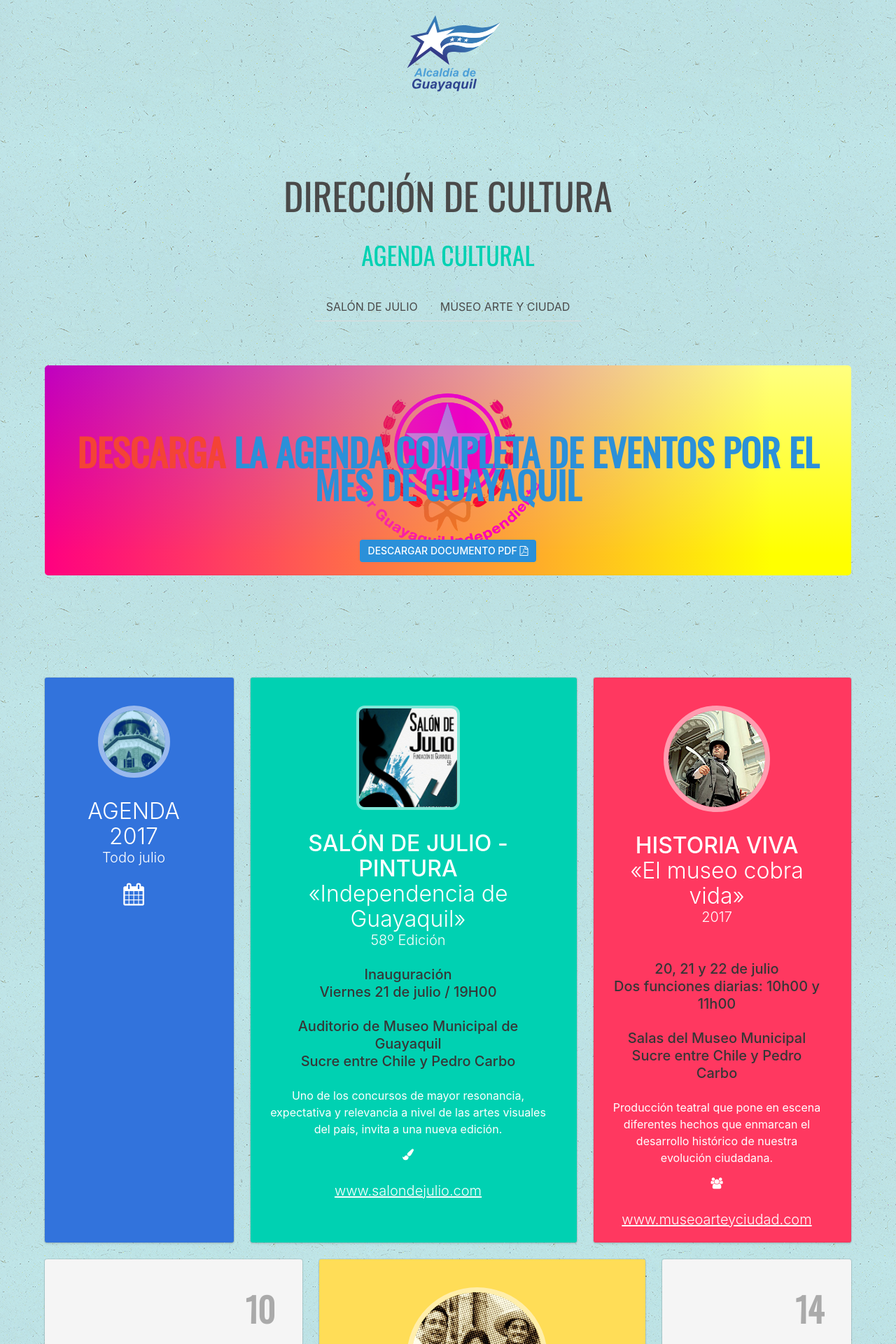
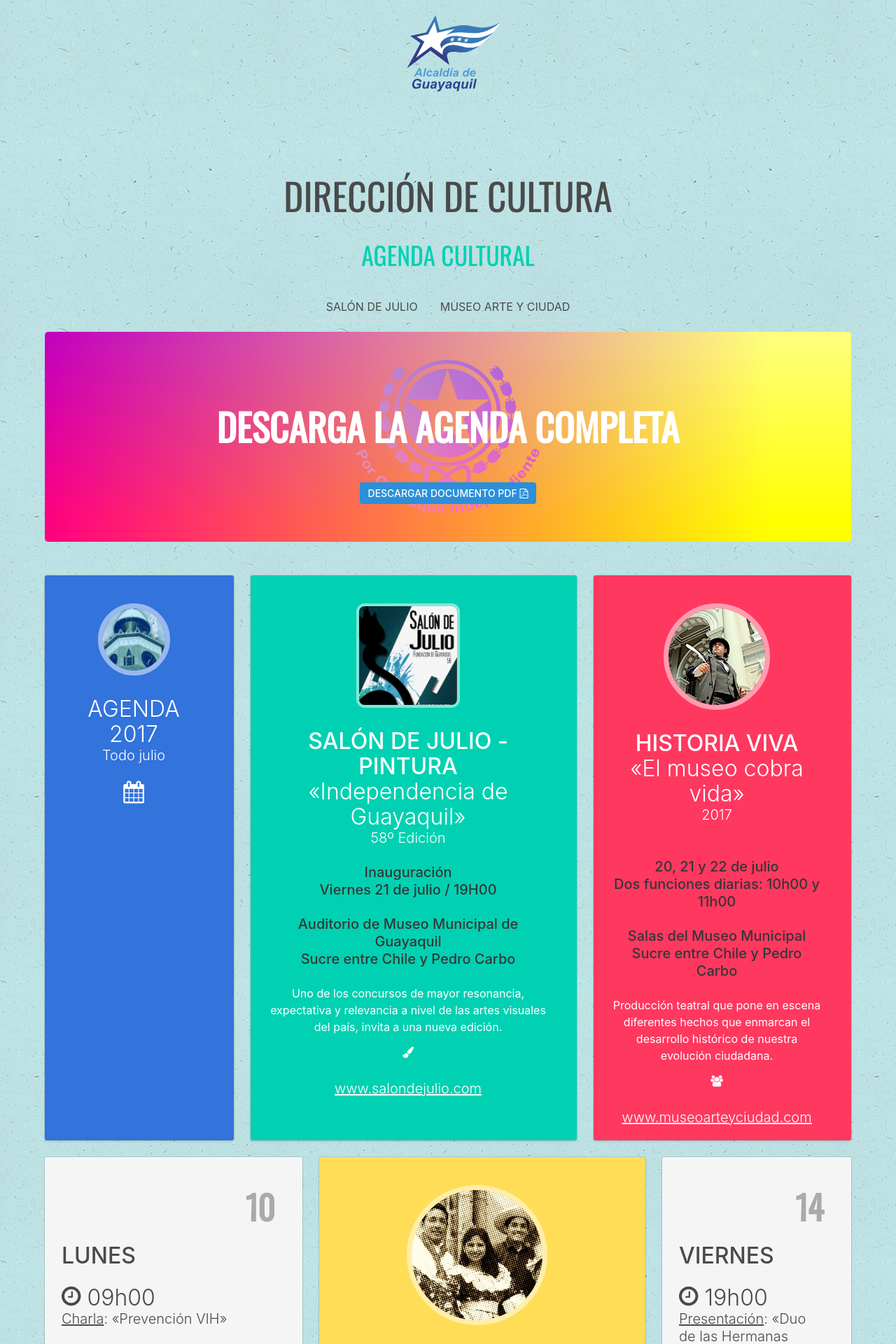
Before and after one commit to ybarbouro/agenda, a Jekyll site: the page built from index.html, in a window 1280 px wide. Shown: the top 1920 px of the page at 70% size. Built offline with Jekyll 4.4.1, drawn with Linux system fonts in a browser that asks for light colours; nearby versions of some CDN libraries; comment, search, counter and statistics services are not loaded.

Commit message:
Final july
Acabado…

```diff
--- a/css/styleX.css
+++ b/css/styleX.css
@@ -4,15 +4,15 @@
 	background:
 		linear-gradient(purple 0%, red 90%),
 		linear-gradient( to right, purple 0%, yellow 90%),
-	    url('../img/escudo.svg') 30px,
-	    url('../img/escudo.svg') 20px;
+	    url('../img/escudo-w.svg') 30px,
+	    url('../img/escudo-w.svg') 20px;
 	background-blend-mode: screen, difference, lighten;
 	background-position: center top;
 	background-repeat: no-repeat;
 	background-size: contain;
 	width:100%;
 	min-height: 300px;
-	margin: 0 0 50px 0;
+	margin: 0;
 	border-radius: 5px;
 	padding: 20px;
 }
--- a/index.html
+++ b/index.html
@@ -1,20 +1,22 @@
 ---
 layout: default
 ---
-<section class="section">
+<section class="section" style="padding:0 !important;">
 <div class="container">
 	<div class="escudo-bg">
 
     <div class="columns">
+			<div class="column">
 
-	    <div class="b-c">
+	  <h2 class="alignCenter" style="font-weight: bold;color:#ffffff;">DESCARGA LA AGENDA COMPLETA</h2>
 
-   		<h2 class="alignCenter" style="font-weight: bold;color:#2b90d9;"><span style="color:#f44336;">DESCARGA</span> LA AGENDA COMPLETA DE EVENTOS POR EL MES DE GUAYAQUIL</h2>
 
-		<a href="{{ site.baseurl }}/eventos-julio.pdf"><div class="button -blue center" >DESCARGAR DOCUMENTO PDF&nbsp;<i class="fa fa-file-pdf-o"></i></div></a>
+		<div class="b-c">
+			<a href="{{ site.baseurl }}/eventos-julio.pdf"><div class="button -blue center" >DESCARGAR DOCUMENTO PDF&nbsp;<i class="fa fa-file-pdf-o"></i></div></a>
 		</div>
 
     </div>
+	</div>
 </div>
 </div>
 </section>
```
Also changed, not shown: img/escudo-w.svg (added).
